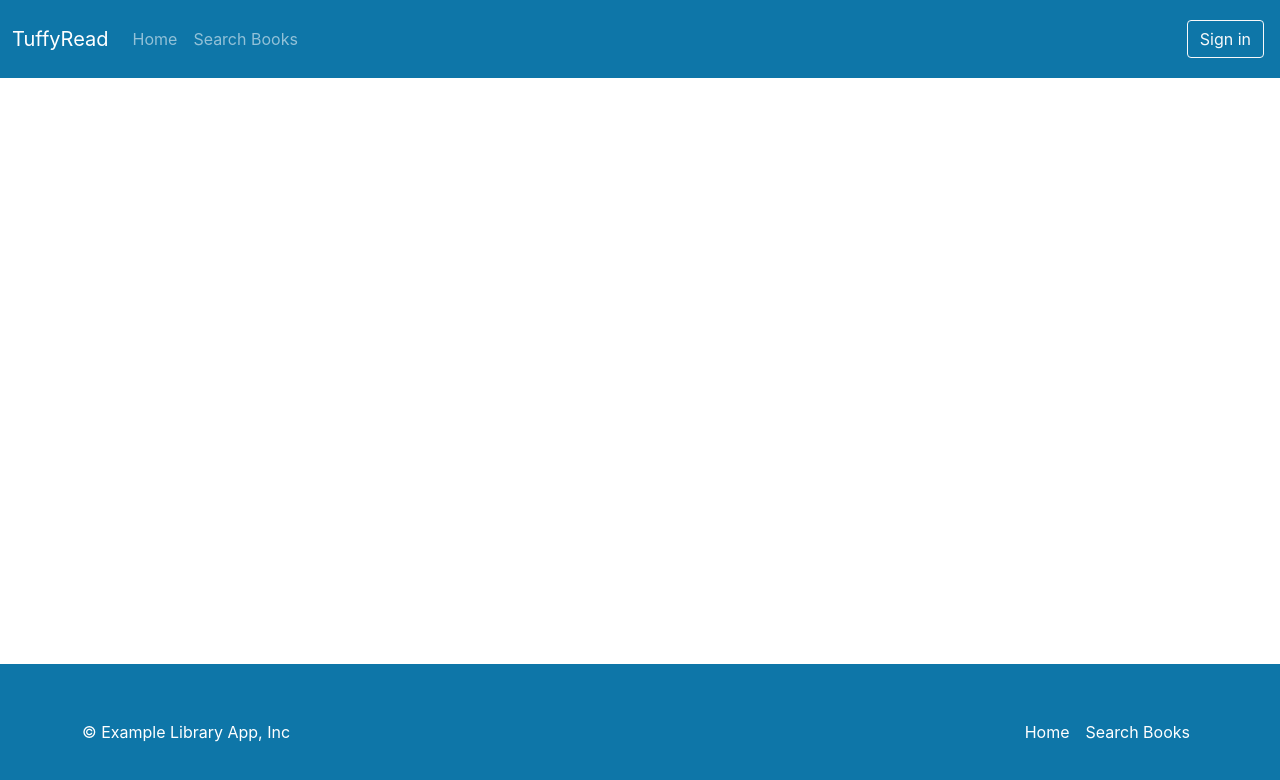
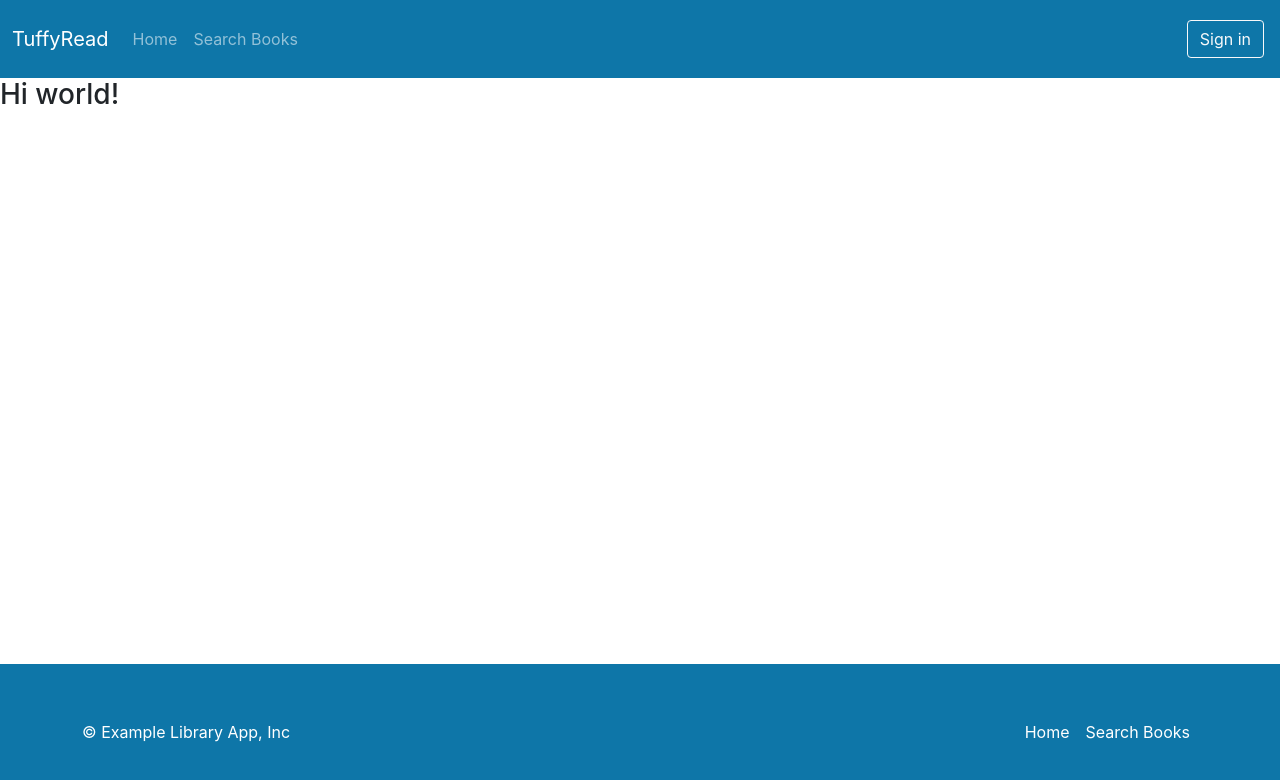
Before and after one commit to Garrick-Guo/library-app-Frontend, a React (Create React App) app: page /checkout/1 in a window 1280 px wide. Shown: the top 780 px of the page. Built offline with nearby package versions, Linux system fonts and the light colour scheme.

Commit message:
Book check out page impelement

```diff
--- a/src/App.tsx
+++ b/src/App.tsx
@@ -5,6 +5,7 @@
 import { HomePage } from "./layouts/HomePage/HomePage";
 import { SearchBooksPage } from "./layouts/SearchBooksPage/SearchBooksPage";
 import { Redirect, Route, Switch } from "react-router-dom";
+import { BookCheckoutPage } from "./layouts/BookCheckoutPage/BookCheckoutPage";
 
 export const App = () => {
   return (
@@ -21,6 +22,9 @@
           <Route path="/search">
             <SearchBooksPage />
           </Route>
+          <Route path="/checkout/:bookId">
+            <BookCheckoutPage />
+          </Route>
         </Switch>
       </div>
       <Footer />
--- /dev/null
+++ b/src/layouts/BookCheckoutPage/BookCheckoutPage.tsx
@@ -0,0 +1,15 @@
+import { useState } from "react";
+import BookModel from "../../models/BookModel";
+
+export const BookCheckoutPage = () => {
+  const [book, setBook] = useState<BookModel>();
+  const [isLoadingBook, setIsLoadingBook] = useState(true);
+  const [httpError, setHttpError] = useState(null);
+
+  const bookId = window.location.pathname.split("/")[2];
+  return (
+    <div>
+      <h3>Hi world!</h3>
+    </div>
+  );
+};
```
